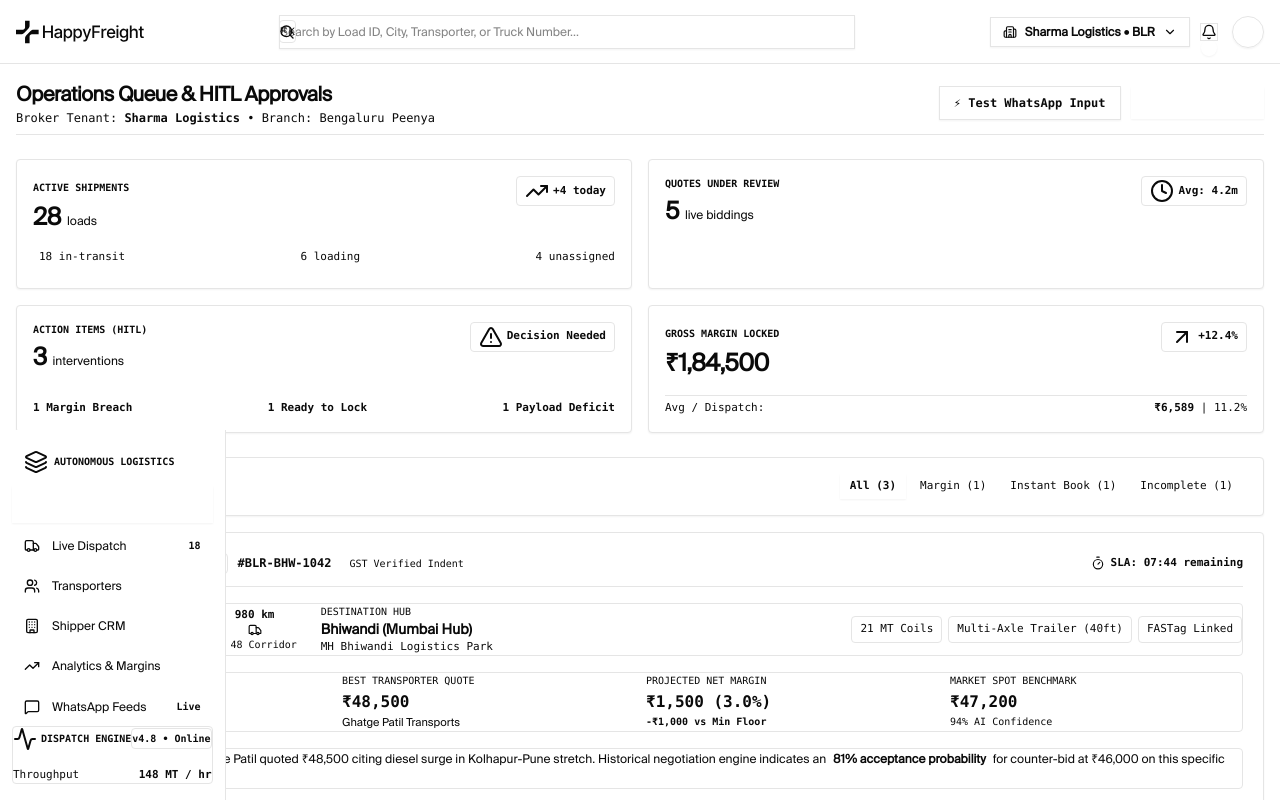
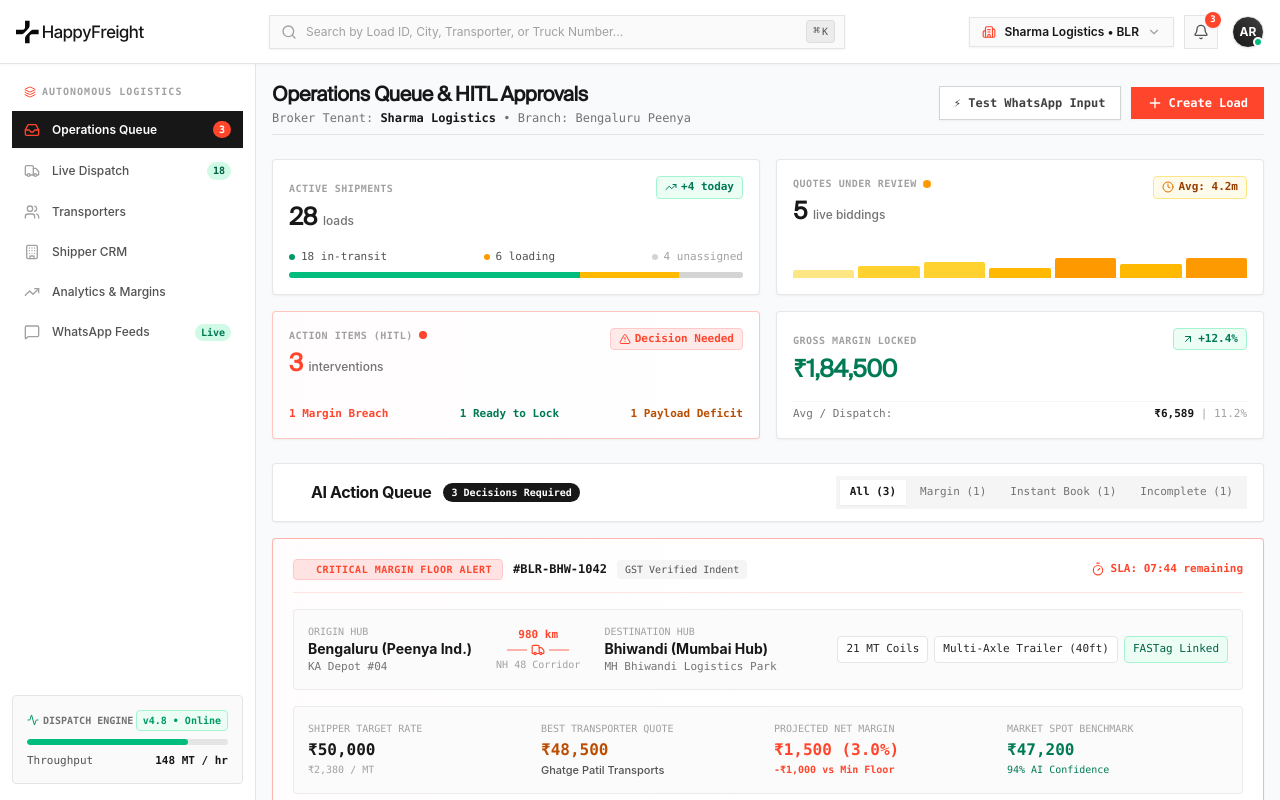
Before and after one commit to AKSHAYRAM2003/fright_broker---agent-harness, a Next.js app in the folder fright-web/: page /dashboard in a window 1280 px wide. Shown: the top 800 px of the page. Built offline with nearby package versions, Linux system fonts and the light colour scheme.

Commit message:
fix(styles): import tailwindcss and google fonts in globals.css to fix dashboard styling

```diff
--- a/fright-web/src/app/dashboard/page.tsx
+++ b/fright-web/src/app/dashboard/page.tsx
@@ -26,7 +26,7 @@ export default function DashboardPage() {
   }, []);
 
   return (
-    <div className="min-h-screen bg-[#f8fafc] text-neutral-900 font-sans antialiased selection:bg-[#ff462d] selection:text-white">
+    <div data-view="dashboard" className="min-h-screen bg-[#f8fafc] text-neutral-900 font-sans antialiased selection:bg-[#ff462d] selection:text-white">
       {/* 1. TOP HEADER BAR */}
       <DashboardHeader onOpenSimulator={() => setSimulatorOpen(true)} />
 
--- a/fright-web/src/app/globals.css
+++ b/fright-web/src/app/globals.css
@@ -1,3 +1,5 @@
+@import "tailwindcss";
+@import url("https://fonts.googleapis.com/css2?family=Inter:wght@400;500;600;700&family=JetBrains+Mono:wght@400;500;600;700&display=swap");
 @import "./happyrobot.css";
 
 /* HappyRobot Font Faces */
@@ -61,6 +63,16 @@ body {
   overflow-x: hidden;
   -webkit-font-smoothing: antialiased;
   -moz-osx-font-smoothing: grayscale;
+}
+
+/* Logistics Operations Console Font Tokens */
+.font-sans,
+[data-view="dashboard"] {
+  font-family: 'Inter', -apple-system, BlinkMacSystemFont, 'Segoe UI', Roboto, sans-serif;
+}
+
+.font-mono {
+  font-family: 'JetBrains Mono', ui-monospace, SFMono-Regular, Menlo, Monaco, Consolas, monospace !important;
 }
 
 /* ========================================================
```
Also changed, not shown: fright-web/src/components/dashboard/ActionQueueSection.tsx (line endings or trailing spaces), fright-web/src/components/dashboard/DashboardHeader.tsx (line endings or trailing spaces), fright-web/src/components/dashboard/DashboardSidebar.tsx (line endings or trailing spaces), fright-web/src/components/dashboard/TopStatsBar.tsx (line endings or trailing spaces), fright-web/src/components/dashboard/WhatsAppLiveFeed.tsx (line endings or trailing spaces), fright-web/src/components/dashboard/WhatsAppSimulatorModal.tsx (line endings or trailing spaces).
